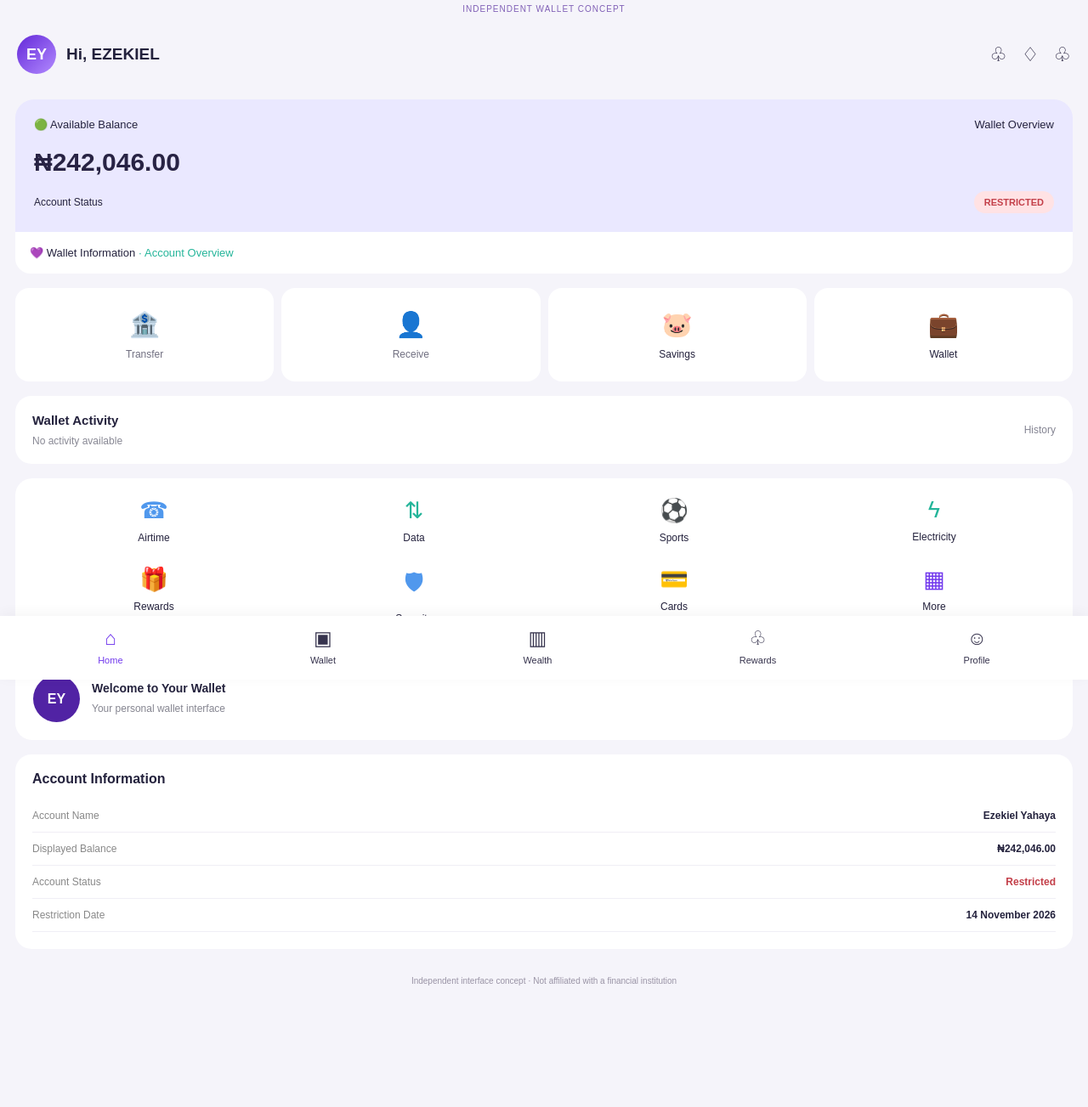
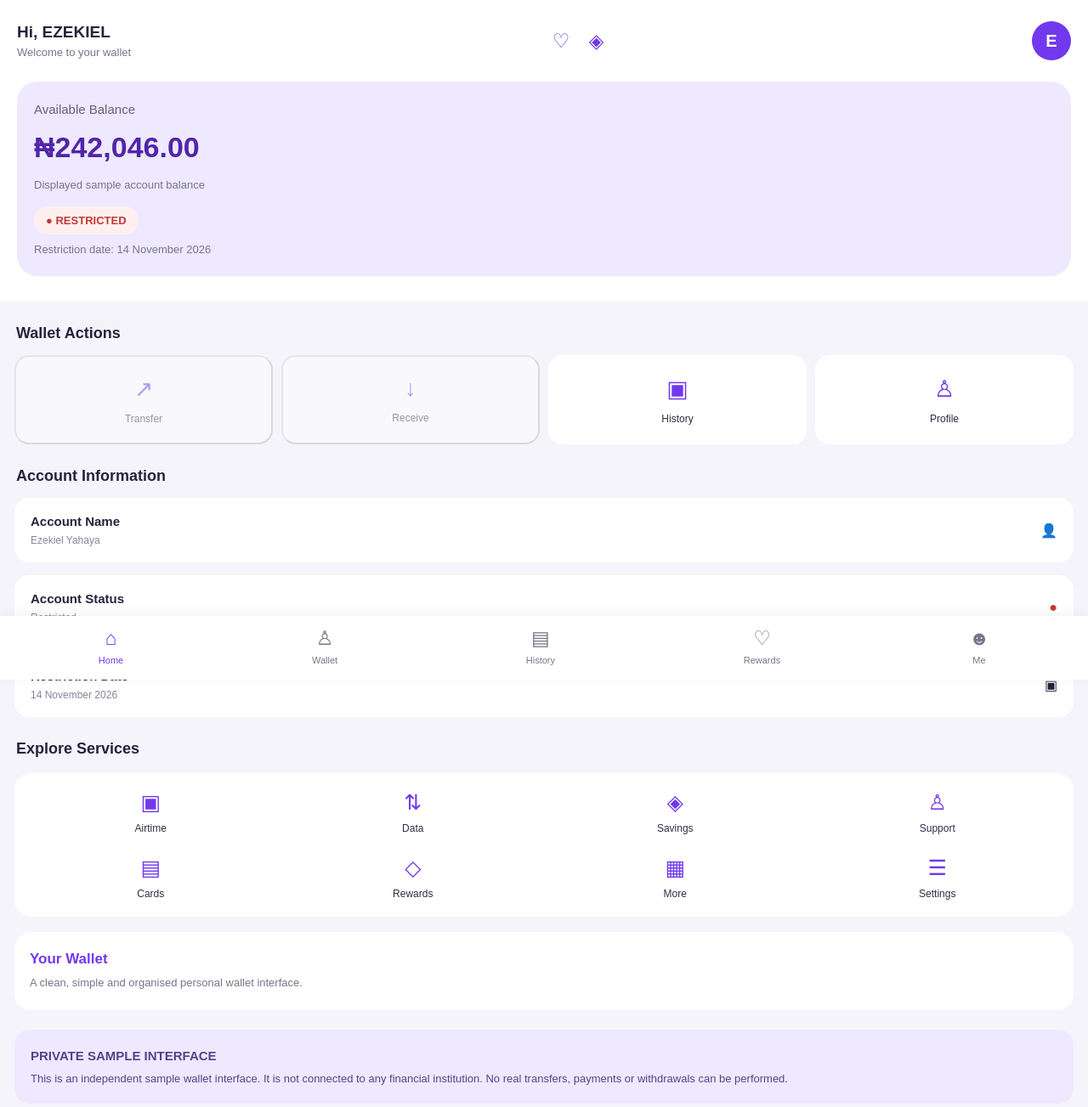
Before and after one commit to eastlite131-beep/PALMPAY-, a plain HTML site: page index.html in a window 1280 px wide. Shown: the whole page at 85% size. Before the commit the page ends 1265 px from the top, so only its background shows below. Drawn offline with Linux system fonts and the light colour scheme.

Commit message:
Update index.html

```diff
--- a/index.html
+++ b/index.html
@@ -5,8 +5,8 @@
 <meta charset="UTF-8">
 <meta name="viewport" content="width=device-width, initial-scale=1.0">
 <meta name="theme-color" content="#7138ed">
-<meta name="description" content="An independent purple wallet interface concept.">
-<link rel="manifest" href="manifest.webmanifest">
+<meta name="description" content="Private sample wallet interface">
+<link rel="manifest" href="./manifest.webmanifest">
 <title>My Wallet</title>
 
 <style>
@@ -17,254 +17,219 @@
 }
 
 body {
+  font-family: Arial, sans-serif;
   background: #f5f4fa;
-  font-family: Arial, sans-serif;
-  color: #24223d;
-  padding-bottom: 90px;
+  color: #25233d;
+  padding-bottom: 95px;
 }
 
 .header {
-  padding: 20px;
-  display: flex;
-  align-items: center;
-  justify-content: space-between;
+  padding: 25px 20px 30px;
+  background: white;
 }
 
 .profile {
   display: flex;
   align-items: center;
-  gap: 12px;
+  justify-content: space-between;
+  margin-bottom: 25px;
+}
+
+.profile-name {
   font-size: 19px;
   font-weight: bold;
 }
 
-.avatar {
+.profile-small {
+  color: #77758a;
+  font-size: 13px;
+  margin-top: 5px;
+}
+
+.profile-icon {
   width: 46px;
   height: 46px;
   border-radius: 50%;
-  background: linear-gradient(135deg,#6328d8,#b28aff);
+  background: #7138ed;
   color: white;
   display: grid;
   place-items: center;
-  font-size: 18px;
+  font-size: 20px;
+  font-weight: bold;
 }
 
 .header-icons {
-  display: flex;
-  gap: 17px;
+  color: #7138ed;
   font-size: 23px;
-  color: #292441;
+  letter-spacing: 8px;
 }
 
-.concept-label {
-  text-align: center;
-  color: #8060b6;
-  font-size: 10px;
-  letter-spacing: 1px;
-  padding: 5px;
+.container {
+  padding: 0 17px;
 }
 
 .balance-card {
-  margin: 10px 18px 0;
-  padding: 22px;
-  border-radius: 22px 22px 0 0;
-  background: #eae8ff;
+  background: #eee9ff;
+  border-radius: 24px;
+  padding: 24px 20px;
+  margin-top: 0;
 }
 
-.balance-top {
-  display: flex;
-  justify-content: space-between;
-  gap: 8px;
+.balance-label {
+  color: #66627b;
+  font-size: 15px;
+}
+
+.balance-amount {
+  font-size: 34px;
+  font-weight: bold;
+  color: #5125a8;
+  margin: 17px 0;
+}
+
+.balance-caption {
+  color: #77758a;
   font-size: 13px;
 }
 
-.balance {
-  font-size: 30px;
-  font-weight: bold;
-  margin-top: 20px;
-  color: #282344;
-}
-
-.status-row {
-  display: flex;
-  justify-content: space-between;
-  align-items: center;
-  margin-top: 17px;
-  font-size: 12px;
-}
-
 .status {
-  background: #ffe2e4;
-  color: #c33f49;
-  padding: 7px 12px;
+  display: inline-block;
+  margin-top: 18px;
+  background: #fff0ef;
+  color: #c03935;
+  padding: 9px 14px;
   border-radius: 20px;
-  font-size: 11px;
+  font-size: 13px;
   font-weight: bold;
 }
 
-.earnings {
-  background: white;
-  margin: 0 18px 17px;
-  padding: 17px;
-  border-radius: 0 0 18px 18px;
+.status-date {
+  margin-top: 10px;
   font-size: 13px;
+  color: #77758a;
 }
 
-.section {
-  margin: 0 18px 17px;
+.section-title {
+  font-size: 18px;
+  font-weight: bold;
+  margin: 27px 2px 15px;
 }
 
-.quick-grid {
+.actions {
   display: grid;
-  grid-template-columns: repeat(4,1fr);
-  gap: 9px;
+  grid-template-columns: repeat(4, 1fr);
+  gap: 10px;
 }
 
-.tile {
+.action {
   background: white;
-  border-radius: 16px;
-  min-height: 110px;
+  border-radius: 17px;
+  min-height: 105px;
   display: flex;
   flex-direction: column;
   justify-content: center;
   align-items: center;
-  gap: 11px;
-  text-align: center;
-  padding: 8px 3px;
+  gap: 12px;
+  color: #7138ed;
+  font-size: 27px;
+}
+
+.action span:last-child {
+  color: #302d45;
   font-size: 12px;
 }
 
-.tile-icon {
-  font-size: 29px;
-  color: #7138ed;
-}
-
-.tile button {
-  border: none;
-  background: transparent;
-  color: inherit;
-  font: inherit;
-}
-
-.tile button:disabled {
-  opacity: 0.65;
+.action.disabled {
+  opacity: 0.48;
   cursor: not-allowed;
 }
 
-.activity {
-  background: white;
-  border-radius: 19px;
-  padding: 20px;
-  display: flex;
-  align-items: center;
-  justify-content: space-between;
-  gap: 8px;
+.action:disabled {
+  pointer-events: none;
 }
 
-.activity h3 {
-  font-size: 15px;
-  margin-bottom: 9px;
+.notice {
+  background: #eee9ff;
+  padding: 19px;
+  border-radius: 18px;
+  margin-top: 23px;
+  color: #57418b;
+  line-height: 1.6;
+  font-size: 13px;
 }
 
-.activity p {
-  font-size: 12px;
-  color: #888894;
+.notice strong {
+  display: block;
+  font-size: 15px;
+  margin-bottom: 5px;
 }
 
-.activity-date {
+.transaction {
+  background: white;
+  border-radius: 18px;
+  padding: 19px;
+  margin-top: 15px;
+  display: flex;
+  justify-content: space-between;
+  align-items: center;
+}
+
+.transaction-title {
+  font-weight: bold;
+  font-size: 15px;
+}
+
+.transaction-sub {
+  color: #88869a;
   font-size: 12px;
-  color: #858593;
+  margin-top: 7px;
+}
+
+.transaction-date {
+  font-size: 12px;
+  color: #88869a;
 }
 
 .services {
   background: white;
   border-radius: 20px;
-  padding: 22px 10px;
+  margin-top: 18px;
+  padding: 20px 10px;
   display: grid;
-  grid-template-columns: repeat(4,1fr);
-  row-gap: 26px;
+  grid-template-columns: repeat(4, 1fr);
+  gap: 25px 8px;
 }
 
 .service {
   text-align: center;
-  font-size: 12px;
+  color: #7138ed;
+  font-size: 25px;
 }
 
-.service-icon {
-  font-size: 27px;
-  margin-bottom: 9px;
+.service div:last-child {
+  color: #302d45;
+  font-size: 12px;
+  margin-top: 9px;
 }
-
-.purple { color: #7138ed; }
-.blue { color: #5098ed; }
-.green { color: #25b59a; }
 
 .promo {
   background: white;
-  padding: 21px;
   border-radius: 20px;
-  display: flex;
-  align-items: center;
-  gap: 14px;
+  margin-top: 18px;
+  padding: 22px 18px;
 }
 
-.promo-circle {
-  background: #5123a4;
-  color: white;
-  width: 55px;
-  height: 55px;
-  min-width: 55px;
-  border-radius: 50%;
-  display: grid;
-  place-items: center;
+.promo-title {
+  color: #7138ed;
   font-weight: bold;
+  font-size: 17px;
+  margin-bottom: 8px;
 }
 
-.promo h3 {
-  font-size: 14px;
-  margin-bottom: 7px;
-}
-
-.promo p {
-  color: #858590;
-  font-size: 12px;
+.promo-text {
+  color: #77758a;
+  font-size: 13px;
   line-height: 1.5;
-}
-
-.info {
-  background: white;
-  padding: 20px;
-  border-radius: 19px;
-}
-
-.info h3 {
-  font-size: 16px;
-  margin-bottom: 15px;
-}
-
-.info-row {
-  display: flex;
-  justify-content: space-between;
-  gap: 10px;
-  padding: 12px 0;
-  border-bottom: 1px solid #f0eef5;
-  font-size: 12px;
-}
-
-.info-row span:first-child {
-  color: #888;
-}
-
-.info-row span:last-child {
-  font-weight: bold;
-  text-align: right;
-}
-
-.footer {
-  text-align: center;
-  color: #9993a5;
-  font-size: 10px;
-  padding: 15px;
 }
 
 .bottom-nav {
@@ -276,219 +241,218 @@ body {
   display: flex;
   justify-content: space-around;
   padding: 13px 5px 17px;
-  box-shadow: 0 -3px 15px #0000000b;
+  box-shadow: 0 -3px 15px rgba(0,0,0,0.05);
 }
 
 .nav-item {
   text-align: center;
+  color: #77758a;
   font-size: 11px;
-  color: #36334d;
 }
 
-.nav-item span {
-  display: block;
+.nav-item.active {
+  color: #7138ed;
+}
+
+.nav-icon {
   font-size: 23px;
   margin-bottom: 6px;
 }
 
-.active {
-  color: #7138ed;
+button {
+  font-family: inherit;
+}
+
+@media (max-width: 360px) {
+  .balance-amount {
+    font-size: 29px;
+  }
+  .actions {
+    gap: 6px;
+  }
+  .action span:last-child,
+  .service div:last-child {
+    font-size: 11px;
+  }
 }
 </style>
 </head>
 
 <body>
 
-<div class="concept-label">
-INDEPENDENT WALLET CONCEPT
-</div>
-
-<div class="header">
+<header class="header">
   <div class="profile">
-    <div class="avatar">EY</div>
-    <span>Hi, EZEKIEL</span>
+    <div>
+      <div class="profile-name">Hi, EZEKIEL</div>
+      <div class="profile-small">Welcome to your wallet</div>
+    </div>
+    <div class="header-icons">♡ ◈</div>
+    <div class="profile-icon">E</div>
   </div>
 
-  <div class="header-icons">
-    <span>♧</span>
-    <span>♢</span>
-    <span>♧</span>
+  <div class="balance-card">
+    <div class="balance-label">Available Balance</div>
+    <div class="balance-amount">₦242,046.00</div>
+    <div class="balance-caption">Displayed sample account balance</div>
+
+    <div class="status">● RESTRICTED</div>
+    <div class="status-date">
+      Restriction date: 14 November 2026
+    </div>
   </div>
-</div>
+</header>
 
-<div class="balance-card">
+<main class="container">
 
-  <div class="balance-top">
-    <span>🟢 Available Balance</span>
-    <span>Wallet Overview</span>
+  <div class="section-title">Wallet Actions</div>
+
+  <div class="actions">
+    <button class="action disabled" disabled>
+      <span>↗</span>
+      <span>Transfer</span>
+    </button>
+
+    <button class="action disabled" disabled>
+      <span>↓</span>
+      <span>Receive</span>
+    </button>
+
+    <div class="action">
+      <span>▣</span>
+      <span>History</span>
+    </div>
+
+    <div class="action">
+      <span>♙</span>
+      <span>Profile</span>
+    </div>
   </div>
 
-  <div class="balance">₦242,046.00</div>
+  <div class="section-title">Account Information</div>
 
-  <div class="status-row">
-    <span>Account Status</span>
-    <span class="status">RESTRICTED</span>
+  <div class="transaction">
+    <div>
+      <div class="transaction-title">Account Name</div>
+      <div class="transaction-sub">Ezekiel Yahaya</div>
+    </div>
+    <div>👤</div>
   </div>
 
-</div>
+  <div class="transaction">
+    <div>
+      <div class="transaction-title">Account Status</div>
+      <div class="transaction-sub">Restricted</div>
+    </div>
+    <div style="color:#c03935">●</div>
+  </div>
 
-<div class="earnings">
-  💜 Wallet Information
-  <span class="green"> · Account Overview</span>
-</div>
+  <div class="transaction">
+    <div>
+      <div class="transaction-title">Restriction Date</div>
+      <div class="transaction-sub">14 November 2026</div>
+    </div>
+    <div>▣</div>
+  </div>
 
-<div class="section">
-  <div class="quick-grid">
+  <div class="section-title">Explore Services</div>
 
-    <div class="tile">
-      <div class="tile-icon">🏦</div>
-      <button disabled>Transfer</button>
-    </div>
-
-    <div class="tile">
-      <div class="tile-icon">👤</div>
-      <button disabled>Receive</button>
-    </div>
-
-    <div class="tile">
-      <div class="tile-icon">🐷</div>
-      <span>Savings</span>
-    </div>
-
-    <div class="tile">
-      <div class="tile-icon">💼</div>
-      <span>Wallet</span>
-    </div>
-
-  </div>
-</div>
-
-<div class="section">
-  <div class="activity">
-    <div>
-      <h3>Wallet Activity</h3>
-      <p>No activity available</p>
-    </div>
-    <div class="activity-date">History</div>
-  </div>
-</div>
-
-<div class="section">
   <div class="services">
-
     <div class="service">
-      <div class="service-icon blue">☎</div>
-      Airtime
+      <div>▣</div>
+      <div>Airtime</div>
     </div>
 
     <div class="service">
-      <div class="service-icon green">⇅</div>
-      Data
+      <div>⇅</div>
+      <div>Data</div>
     </div>
 
     <div class="service">
-      <div class="service-icon purple">⚽</div>
-      Sports
+      <div>◈</div>
+      <div>Savings</div>
     </div>
 
     <div class="service">
-      <div class="service-icon green">ϟ</div>
-      Electricity
+      <div>♙</div>
+      <div>Support</div>
     </div>
 
     <div class="service">
-      <div class="service-icon purple">🎁</div>
-      Rewards
+      <div>▤</div>
+      <div>Cards</div>
     </div>
 
     <div class="service">
-      <div class="service-icon blue">🛡</div>
-      Security
+      <div>◇</div>
+      <div>Rewards</div>
     </div>
 
     <div class="service">
-      <div class="service-icon purple">💳</div>
-      Cards
+      <div>▦</div>
+      <div>More</div>
     </div>
 
     <div class="service">
-      <div class="service-icon purple">▦</div>
-      More
-    </div>
-
-  </div>
-</div>
-
-<div class="section">
-  <div class="promo">
-    <div class="promo-circle">EY</div>
-    <div>
-      <h3>Welcome to Your Wallet</h3>
-      <p>Your personal wallet interface</p>
+      <div>☰</div>
+      <div>Settings</div>
     </div>
   </div>
-</div>
 
-<div class="section">
-  <div class="info">
+  <div class="promo">
+    <div class="promo-title">Your Wallet</div>
+    <div class="promo-text">
+      A clean, simple and organised personal
+      wallet interface.
+    </div>
+  </div>
 
-    <h3>Account Information</h3>
+  <div class="notice">
+    <strong>PRIVATE SAMPLE INTERFACE</strong>
+    This is an independent sample wallet interface.
+    It is not connected to any financial institution.
+    No real transfers, payments or withdrawals
+    can be performed.
+  </div>
 
-    <div class="info-row">
-      <span>Account Name</span>
-      <span>Ezekiel Yahaya</span>
-    </div>
+</main>
 
-    <div class="info-row">
-      <span>Displayed Balance</span>
-      <span>₦242,046.00</span>
-    </div>
-
-    <div class="info-row">
-      <span>Account Status</span>
-      <span style="color:#c33f49">Restricted</span>
-    </div>
-
-    <div class="info-row">
-      <span>Restriction Date</span>
-      <span>14 November 2026</span>
-    </div>
-
-  </div>
-</div>
-
-<div class="footer">
-  Independent interface concept · Not affiliated with a financial institution
-</div>
-
-<div class="bottom-nav">
-
+<nav class="bottom-nav">
   <div class="nav-item active">
-    <span>⌂</span>
+    <div class="nav-icon">⌂</div>
     Home
   </div>
 
   <div class="nav-item">
-    <span>▣</span>
+    <div class="nav-icon">♙</div>
     Wallet
   </div>
 
   <div class="nav-item">
-    <span>▥</span>
-    Wealth
+    <div class="nav-icon">▤</div>
+    History
   </div>
 
   <div class="nav-item">
-    <span>♧</span>
+    <div class="nav-icon">♡</div>
     Rewards
   </div>
 
   <div class="nav-item">
-    <span>☺</span>
-    Profile
+    <div class="nav-icon">☻</div>
+    Me
   </div>
+</nav>
 
-</div>
+<script>
+if ("serviceWorker" in navigator) {
+  window.addEventListener("load", () => {
+    navigator.serviceWorker.register("./service-worker.js")
+      .catch(error => {
+        console.log("Service worker registration failed:", error);
+      });
+  });
+}
+</script>
 
 </body>
 </html>
```
